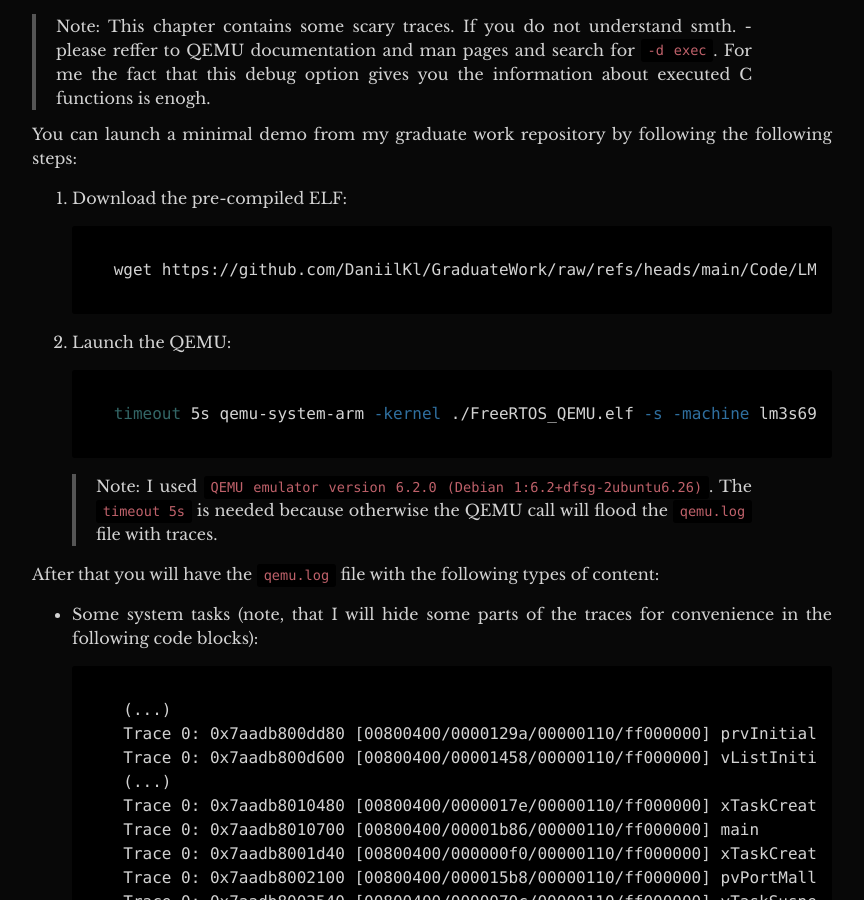
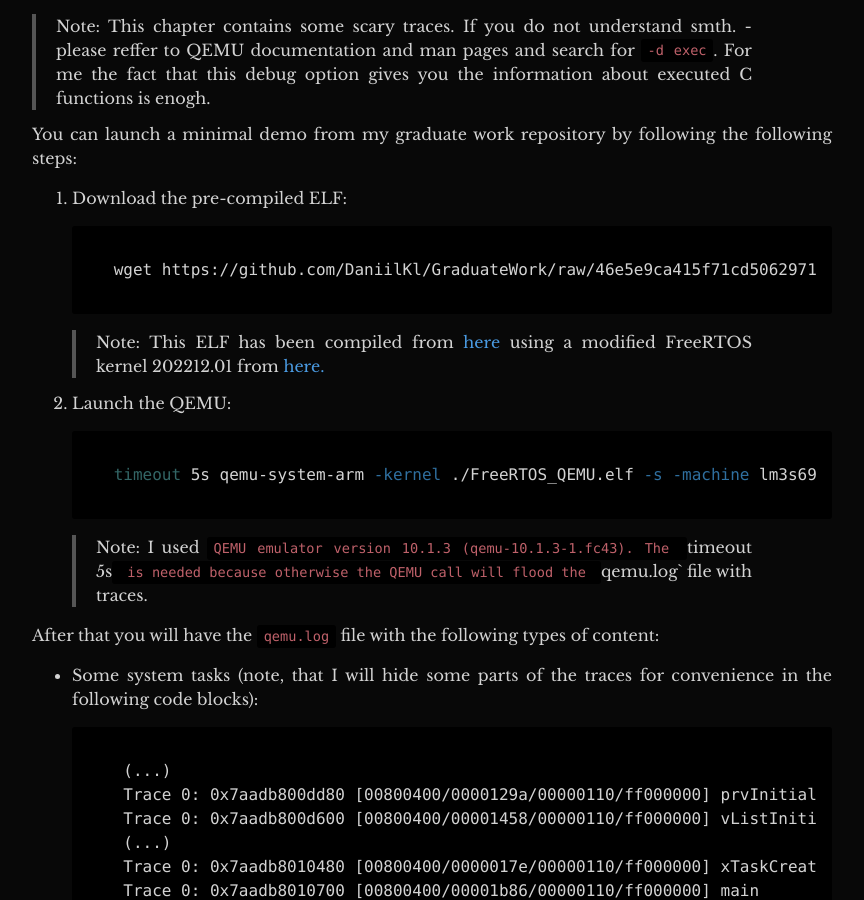
Before and after one commit to DaniilKl/vafelka-blog, a Jekyll site: the page built from _posts/2025-07-24-scheduling-introduction.md, in a window 1280 px wide and 900 px high, scrolled down 6364 px. Shown: the whole window, without its empty margins (208-1072 px from the left). Built offline with Jekyll 4.4.1, drawn with Linux system fonts in a browser that asks for light colours.

Commit message:
_posts: scheduling-introduction: update ELF and QEMU info
Signed-off-by: Daniil Klimuk <daniil.klimuk@3mdeb.com>

````diff
--- a/_posts/2025-07-24-scheduling-introduction.md
+++ b/_posts/2025-07-24-scheduling-introduction.md
@@ -249,8 +249,13 @@ following steps:
 1. Download the pre-compiled ELF:
 
     ```bash
-    wget https://github.com/DaniilKl/GraduateWork/raw/refs/heads/main/Code/LM3S6965_GCC_QEMU/FreeRTOS_QEMU.elf
+    wget https://github.com/DaniilKl/GraduateWork/raw/46e5e9ca415f71cd50629712d33d7f8538e86fde/Code/LM3S6965_GCC_QEMU/FreeRTOS_QEMU.elf
     ```
+
+    > Note: This ELF has been compiled from
+    > [here](https://github.com/DaniilKl/GraduateWork/tree/46e5e9ca415f71cd50629712d33d7f8538e86fde/Code/LM3S6965_GCC_QEMU)
+    > using a modified FreeRTOS kernel 202212.01 from
+    > [here.](https://github.com/DaniilKl/FreeRTOS/tree/ae4a4ffcb8ead71b5d3f868a1da514be54e35821)
 
 2. Launch the QEMU:
 
@@ -258,9 +263,9 @@ following steps:
     timeout 5s qemu-system-arm -kernel ./FreeRTOS_QEMU.elf -s -machine lm3s6965evb -nographic -d exec -D qemu.log < /dev/null &
     ```
 
-    > Note: I used `QEMU emulator version 6.2.0
-    > (Debian 1:6.2+dfsg-2ubuntu6.26)`. The `timeout 5s` is needed because
-    > otherwise the QEMU call will flood the `qemu.log` file with traces.
+    > Note: I used `QEMU emulator version 10.1.3 (qemu-10.1.3-1.fc43). The
+    > `timeout 5s` is needed because otherwise the QEMU call will flood the
+    > `qemu.log` file with traces.
 
 After that you will have the `qemu.log` file with the following types of
 content:
````
